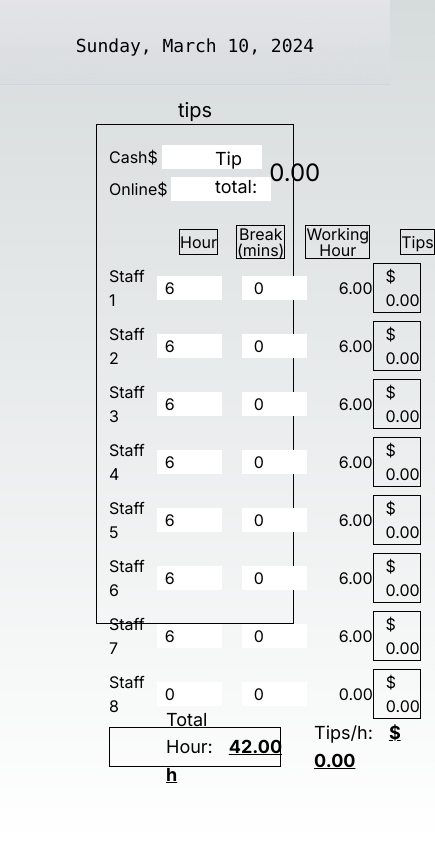
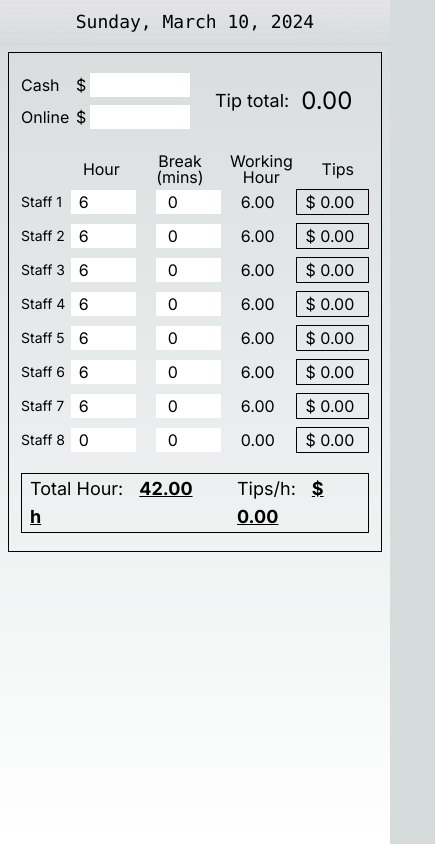
Before and after one commit to aya02200220/Platform7, a Next.js app: page / in a window 390 px wide. Shown: the whole page, 435 px wide, since content can reach past the window. Built offline with nearby package versions, Linux system fonts and the light colour scheme.

Commit message:
added mobile design

```diff
--- a/app/components/Tips.jsx
+++ b/app/components/Tips.jsx
@@ -13,7 +13,7 @@ const Tips = () => {
 
   return (
     <>
-      <div className="text-xl">tips</div>
+      <div className="pt-3"></div>
       <div className="border border-black h-[500px] w-full p-3 ">
         <div className="flex justify-center mt-2 ">
           <div className="w-1/2">
@@ -109,22 +109,20 @@ export const Staff = ({ tipTotal }) => {
     <>
       <div className="mt-6">
         <div className="flex items-center mb-1">
-          <p className=" w-[64px] ml-[70px] text-center border border-black">
-            Hour
-          </p>
-          <p className=" w-[70px] ml-[18px] leading-4 text-center break-words  border border-black">
+          <p className=" w-[64px] ml-[50px] md:ml-[70px] text-center ">Hour</p>
+          <p className=" w-[70px] ml-[15px] md:ml-[18px] leading-4 text-center break-words  ">
             Break (mins)
           </p>
-          <p className=" w-[70px] ml-[20px] leading-4 text-center break-words border border-black">
+          <p className=" w-[70px] ml-[15px] md:ml-[20px] leading-4 text-center break-words ">
             Working Hour
           </p>
-          <p className=" w-[70px] ml-[30px] border border-black">Tips</p>
+          <p className=" w-[50px] ml-[27px] md:ml-[30px] ">Tips</p>
           <p></p>
         </div>
         {staffData.map((staff, index) => (
           <div key={index}>
-            <div className="flex items-center mb-2">
-              <p className="pr-3 w-[70px]">{staff.name}</p>
+            <div className="flex items-center mb-2 ">
+              <p className="pr-1 md:pr-3 w-[70px] text-sm">{staff.name}</p>
               <input
                 className="w-[65px] pl-2"
                 type="number"
@@ -153,10 +151,12 @@ export const Staff = ({ tipTotal }) => {
                   });
                 }}
               />
-              <p className="pl-8 w-[100px]">{calculateWorkingHour(staff)}</p>
+              <p className="pl-5 md:pl-8 w-[100px]">
+                {calculateWorkingHour(staff)}
+              </p>
               {/* <p className="pl-3 w-[70px]">Tips: </p> */}
               {/* ////////////////////////////////////////////// */}
-              <p className="pl-3 w-[100px] border border-black">
+              <p className="pl-2 md:pl-3 w-[100px] border border-black">
                 $ {""}
                 {(
                   calculateTipsPerHour() *
@@ -176,14 +176,14 @@ export const Staff = ({ tipTotal }) => {
             </div>
           </div>
         ))}
-        <div className="flex items-center h-[40px] pl-14 border border-black">
-          <p className="text-[18px]">
+        <div className="flex items-center mt-5 md:mt-0 h-[60px] md:h-[40px] pl-2 md:pl-14 border border-black">
+          <p className="text-[18px] leading-3">
             Total Hour:
             <span className="text-lg font-bold pl-4 pr-1 underline">
               {calculateTotalWorkingHour()} h
             </span>
           </p>
-          <p className="pl-8 text-[18px]">
+          <p className="pl-8 text-[18px] leading-3">
             Tips/h:
             <span className="text-lg font-bold pl-4 pr-1 underline">
               $ {calculateTipsPerHour()}
--- a/app/page.js
+++ b/app/page.js
@@ -3,9 +3,9 @@ import Tips from "./components/Tips";
 
 export default function Home() {
   return (
-    <main className="flex min-h-screen flex-col items-center  p-24">
+    <main className="flex min-h-screen flex-col items-center p-2 pt-10 md:p-24">
       <div className="z-10 max-w-5xl w-full items-center justify-between font-mono text-sm lg:flex">
-        <div className="fixed left-0 top-0 flex w-full justify-center border-b border-gray-300 bg-gradient-to-b from-zinc-200 pb-6 pt-8 backdrop-blur-2xl  lg:static lg:w-auto  lg:rounded-xl lg:border lg:bg-gray-200 lg:p-4 ">
+        <div className="fixed left-0 top-0 flex w-full justify-center border-b border-gray-300 bg-gradient-to-b from-zinc-200 pb-2 md:pb-6 pt-2 md:pt-8 backdrop-blur-2xl  lg:static lg:w-auto  lg:rounded-xl lg:border lg:bg-gray-200 lg:p-4 ">
           <CurrentDate />
         </div>
       </div>
```
